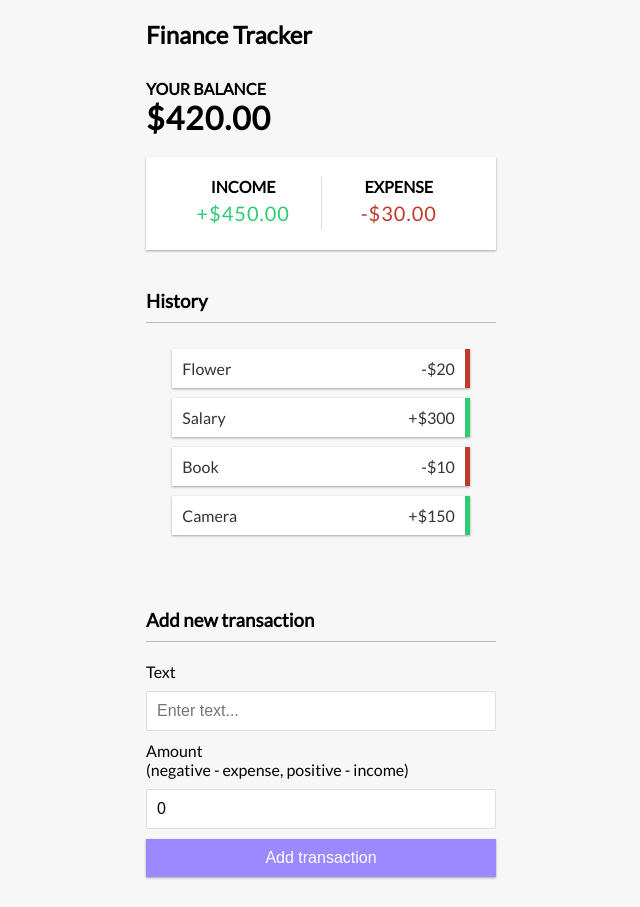
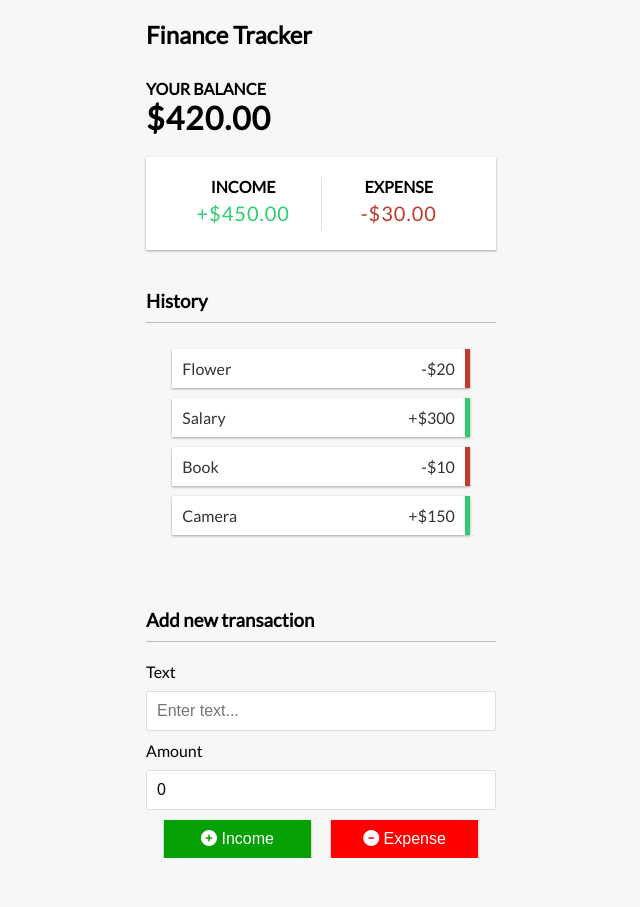
Before and after one commit to ziaddessoki/FinanceTracker, a React (Create React App) app in the folder client/: page / in a window 1280 px wide. Shown: the whole page, without its empty margins (319-959 px from the left). After the commit the page ends 858 px from the top, so only its background shows below. Built offline with nearby package versions, Linux system fonts and the light colour scheme.

Commit message:
new Trans

```diff
--- a/client/public/index.html
+++ b/client/public/index.html
@@ -1,14 +1,12 @@
 <!DOCTYPE html>
 <html lang="en">
+
 <head>
   <meta charset="utf-8" />
   <link rel="icon" href="%PUBLIC_URL%/favicon.ico" />
   <meta name="viewport" content="width=device-width, initial-scale=1" />
   <meta name="theme-color" content="#000000" />
-    <meta
-      name="description"
-      content="Web site created using create-react-app"
-    />
+  <meta name="description" content="Web site created using create-react-app" />
   <link rel="apple-touch-icon" href="%PUBLIC_URL%/logo192.png" />
   <!--
       manifest.json provides metadata used when your web app is installed on a
@@ -26,6 +24,7 @@
     -->
   <title>React App</title>
 </head>
+
 <body>
   <noscript>You need to enable JavaScript to run this app.</noscript>
   <div id="root"></div>
@@ -40,4 +39,6 @@
       To create a production bundle, use `npm run build` or `yarn build`.
     -->
 </body>
+<script src="https://kit.fontawesome.com/faf8117770.js" crossorigin="anonymous"></script>
+
 </html>
--- a/client/src/App.css
+++ b/client/src/App.css
@@ -89,15 +89,33 @@ input[type="number"] {
 
 .btn {
   cursor: pointer;
-  background-color: #9c88ff;
   box-shadow: var(--box-shadow);
   color: #fff;
   border: 0;
-  display: block;
+  /* display: inline-block; */
   font-size: 16px;
-  margin: 10px 0 30px;
+  margin: 10px 10px;
   padding: 10px;
-  width: 100%;
+  align-items:center;
+  width: 42%;
+}
+
+.incomeBtn{
+  background-color: rgb(4, 160, 4);
+  position: absolute;
+  top: 50%;
+  right: 50%;
+
+}
+.expenseBtn{
+  background-color: red;
+  position: absolute;
+  top: 50%;
+  left: 50%;
+}
+
+.buttons{
+  position: relative;
 }
 
 .btn:focus,
--- a/client/src/components/NewTransactions.js
+++ b/client/src/components/NewTransactions.js
@@ -5,7 +5,7 @@ import { v4 as uuidv4 } from 'uuid';
 
 const NewTransactions = () => {
   const [text, setText] = useState('')
-  const [amount, setAmount] = useState(0)
+  let [amount, setAmount] = useState(0)
   const { addTransaction } = useContext(GlobalContext);
 
   const onSubmit = e => {
@@ -32,12 +32,15 @@ const NewTransactions = () => {
           <input type="text" value={text} onChange={(e) => setText(e.target.value)} placeholder="Enter text..." />
         </div>
         <div className="form-control">
-          <label htmlFor="amount">Amount <br />
-            (negative - expense, positive - income)
-            </label>
-          <input type="number" value={amount} onChange={(e) => setAmount(e.target.value)} placeholder="Enter amount..." />
+          <label htmlFor="amount">Amount</label>
+          <input type="number" name="amount" value={amount} onChange={(e) => setAmount(e.target.value)} placeholder="Enter amount..." />
         </div>
-        <button className="btn">Add transaction</button>
+        {/* <button className="btn">Add transaction</button> */}
+        <div className="buttons">
+          <button className="btn incomeBtn"><i className="fas fa-plus-circle"></i> Income</button>
+          <button className="btn expenseBtn" onClick={() => amount = -amount}><i className="fas fa-minus-circle"></i> Expense</button>
+        </div>
+
       </form>
     </div>
   )
```
Lines whose indentation alone changed are shown as unchanged.
